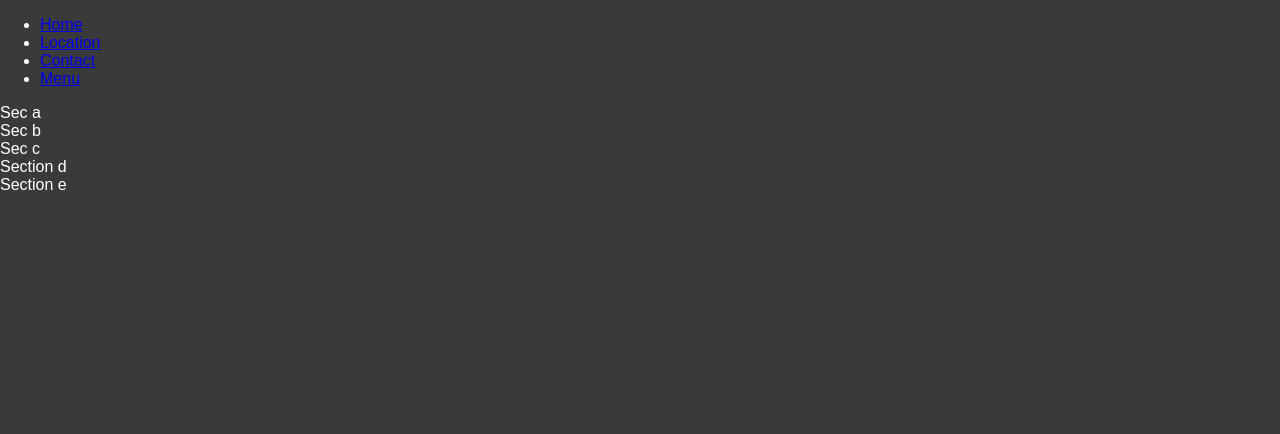
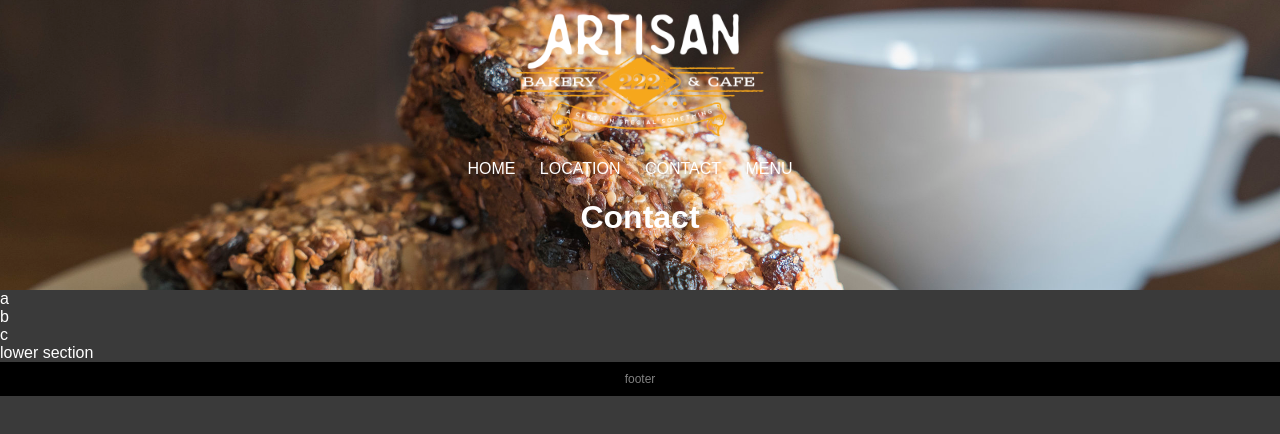
Before and after one commit to tudose-bogdan/proiectTW, a plain HTML site: page menu.html in a window 1280 px wide. Drawn offline with Linux system fonts and the light colour scheme.

Commit message:
Update menu.html

```diff
--- a/menu.html
+++ b/menu.html
@@ -4,14 +4,23 @@
     <meta charset="UTF-8">
     <meta name="viewport" content="width=device-width, initial-scale=1.0">
     <meta http-equiv="X-UA-Compatible" content="ie=edge">
-    <title>Directions</title>
+    <title>Document</title>
     <link rel="stylesheet" href="styles.css">
     <link rel="stylesheet" href="general_secondary_page.css">
+</head>
 
 
-</head>
 <body>
 
+
+
+
+
+
+
+ <header>
+        <div class="logo"><a href="index.html">Artisan bakery logo</a></div>
+     <nav>
         <ul>
             <li><a href=index.html>Home</a></li>
             <li><a href=location.html>Location</a></li>
@@ -19,16 +28,23 @@
             <li><a href="menu.html">  Menu</a></li>
         </ul>
 
-    <section class="feature-box sales">
-    <div>Sec a</div>
-    <div>Sec b</div>
-    <div>Sec c</div>
+     </nav>
+     <h1>Contact</h1>
+ </header>
+ <section>
+     <div>a</div>
+     <div>b</div>
+     <div>c</div>
  </section>
+ <section>lower section</section>
+ <footer>footer</footer>
 
-<section class="feature-box closeouts">
-<div>Section d</div>
-<div>Section e</div>
-</section>
+
+
+
+
 
 </body>
+
+
 </html>
```
Lines whose indentation alone changed are shown as unchanged.
